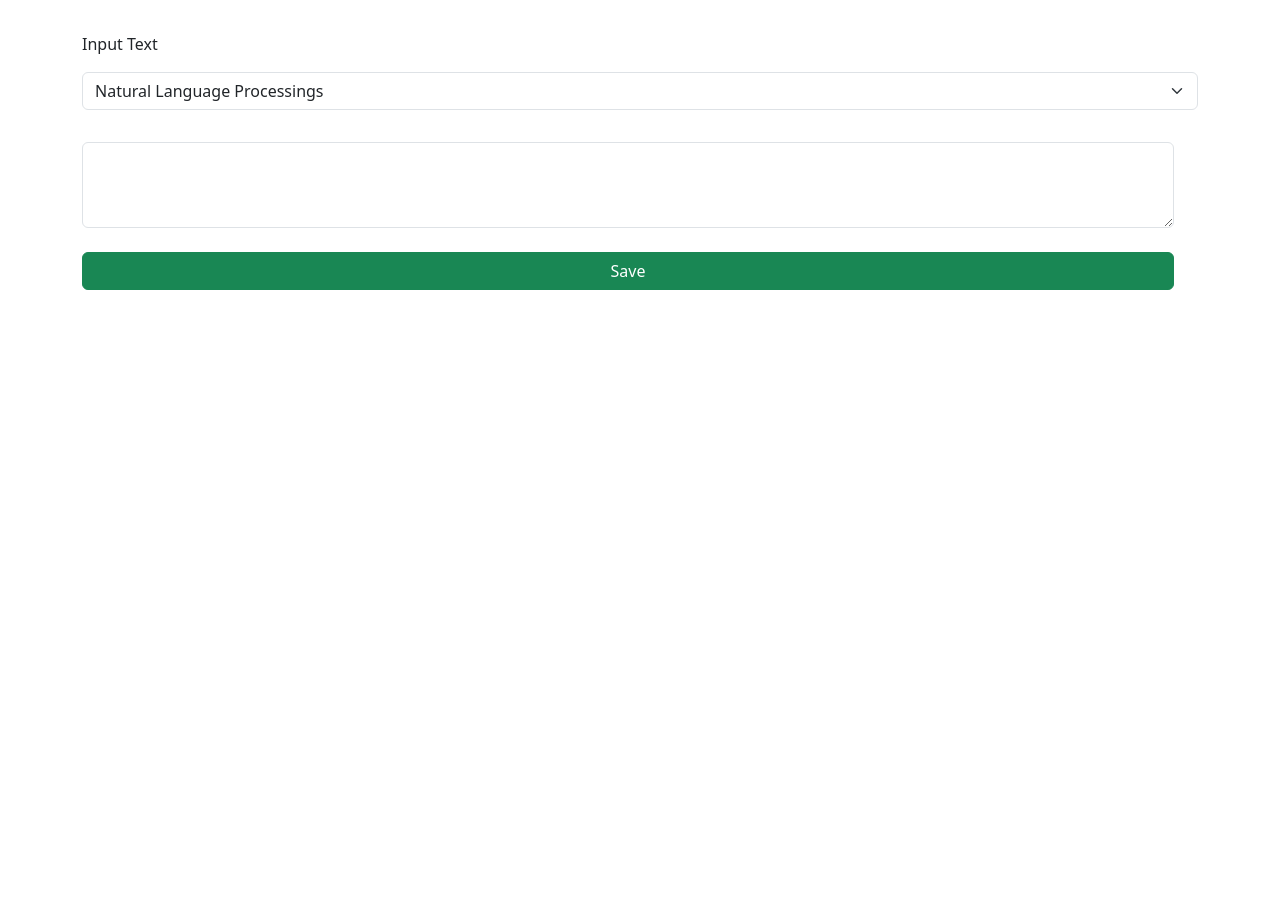
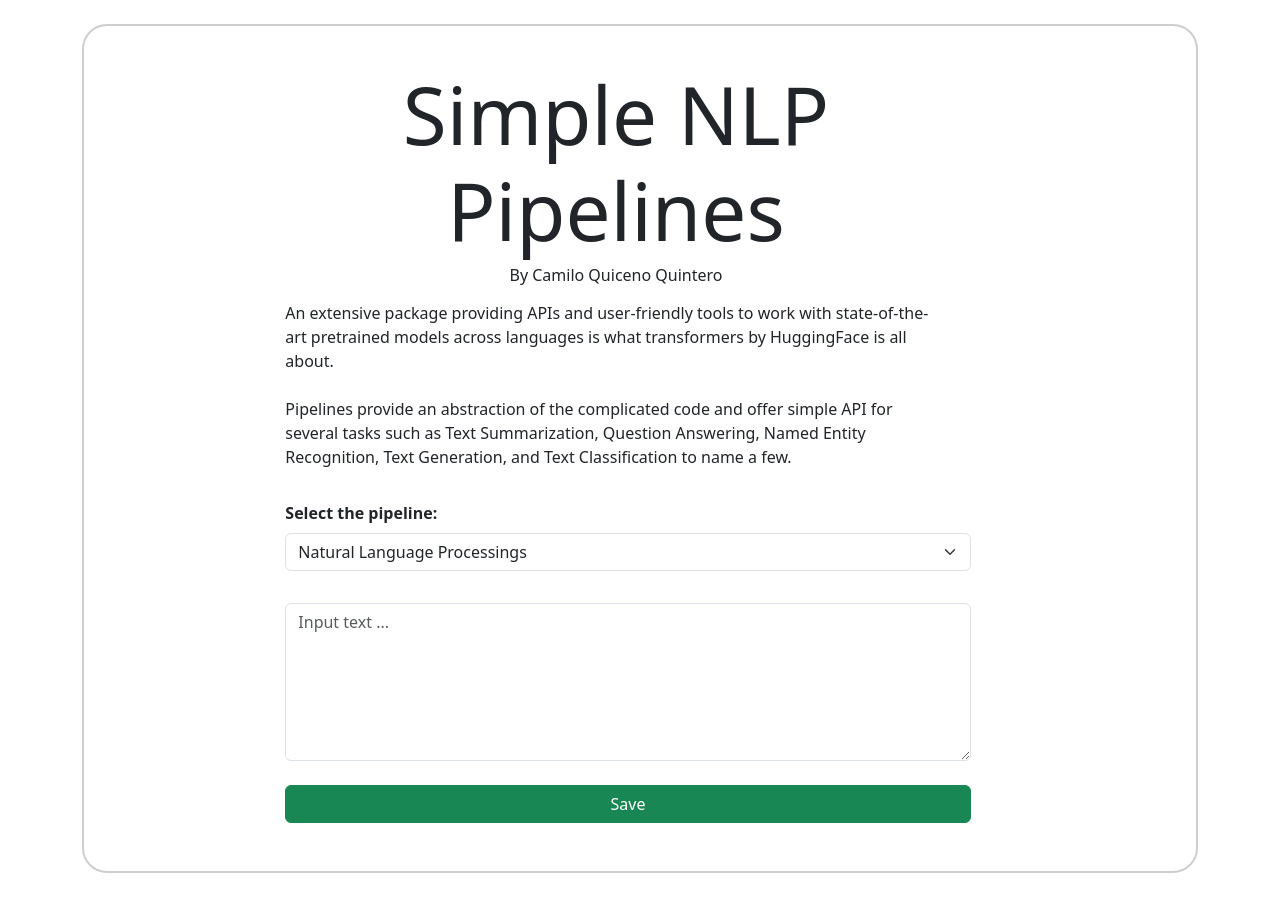
Before and after one commit to Camilo-Quiceno/django-nlp-single, a Django app: template apps/simple_nlp_pipelines_hp/templates/home.html in a window 1280 px wide. Before the commit the page ends 290 px from the top, so only its background shows below. Run offline with Django 4.2, Linux system fonts and the light colour scheme; the template is opened without the code that fills it, so the values that code supplies are empty.

Commit message:
Adding frontend details

```diff
--- a/apps/simple_nlp_pipelines_hp/templates/home.html
+++ b/apps/simple_nlp_pipelines_hp/templates/home.html
@@ -1,12 +1,20 @@
 {% extends './base.html' %}
 
-{% block title %}Courses Manage{% endblock title %}
+{% block title %}Simple NLP Pipelines{% endblock title %}
 
 {% block body %}
 
+<div class="container px-4 py-3" style="border:2px solid #cecece; border-radius:25px;">
+    <div class="col col-xl-8 col-md-10 col-sm-12 mx-auto" >
         <div class="row">
-    <div class="mb-3">
-        <label for="exampleFormControlTextarea1" class="form-label py-2">Input Text</label>
+            <div class="row py-2">
+                <div class="row py-3">
+                    <h1 class="display-1 text-center"><strong>Simple NLP Pipelines</strong></h1>
+                    <h6 class="text-center">By Camilo Quiceno Quintero</h6>
+                    <p class="py-2">An extensive package providing APIs and user-friendly tools to work with state-of-the-art pretrained models across languages is what transformers by HuggingFace is all about.</p>
+                    <p>Pipelines provide an abstraction of the complicated code and offer simple API for several tasks such as Text Summarization, Question Answering, Named Entity Recognition, Text Generation, and Text Classification to name a few.</p>
+                </div>
+                <label for="exampleFormControlTextarea1" class="form-label"><strong>Select the pipeline:</strong></label>
                 <form action="/form_selection/", method="POST">{% csrf_token %}
                     <select class="form-select" id="form_select" name="form_select" onchange="this.form.submit()">
                         <option selected>Natural Language Processings</option>
@@ -20,7 +28,7 @@
                     </select>
                 </form>
             </div>
-    <div class="mb-3">
+            <div class="row py-2">
                 {% for message in messages %}
                     {%if "form_select" in message.tags %}
                     <strong class="text-dark py-4">{{ message|linebreaksbr }}</strong>
@@ -33,10 +41,11 @@
                 {% endfor %}
 
         </div>
-<div class="row">
+        <div class="row py-2">
             <form action="/register_input/", method="POST">{% csrf_token %}
+
                 <div class="form-group">
-            <textarea class="form-control" id="text_area" name="text_area" rows="3"></textarea>
+                    <textarea class="form-control" id="text_area" name="text_area" placeholder="Input text ..." rows="6"></textarea>
                 </div>
                 <div class="form-group d-grid py-4">
                     <button type="submit" class="btn btn-success btn-block text-white">Save</button>
@@ -50,5 +59,6 @@
                 {%endif%}
             {% endfor %}
         </div>
-
+    </div>
+</div>
 {% endblock %}
```
Also changed, not shown: simple_nlp_pipeline.db. Lines whose indentation alone changed are shown as unchanged.
